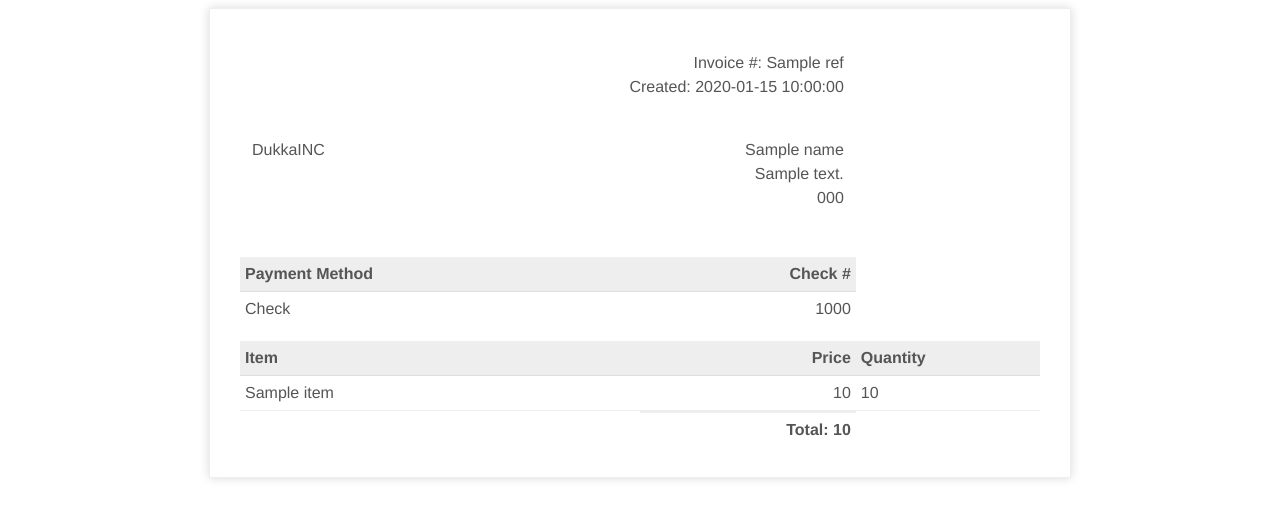
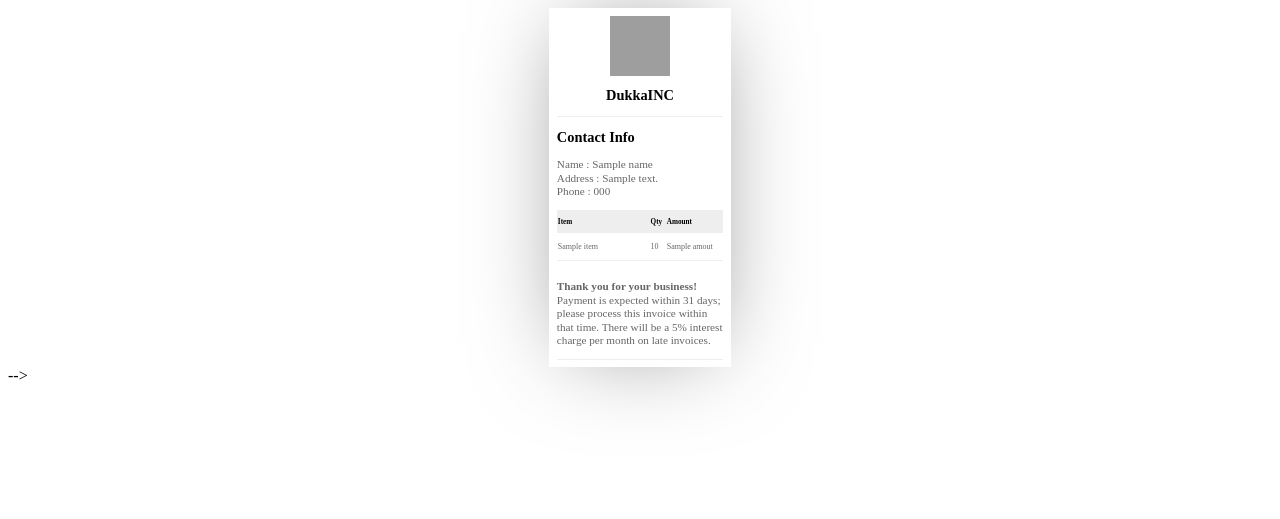
Before and after one commit to MikeSoft007/DukkaINC_, a Flask app: template app/templates/report.html in a window 1280 px wide. Shown: the top 519 px of the page. Run offline with Flask 2, Linux system fonts and the light colour scheme; the template is opened without the code that fills it: most values are stand-ins (such as "Sample title", 1, 10 or a date in 2020); grey boxes are pictures that could not be loaded.

Commit message:
Refactored PDF temlate

```diff
--- a/app/routes.py
+++ b/app/routes.py
@@ -1,4 +1,4 @@
-from flask import request, make_response, jsonify, send_from_directory, render_template
+from flask import request, make_response, jsonify, url_for, render_template
 from flask_csv import send_csv
 from app import app, api, mongo
 from app.utils import DumpData
--- /dev/null
+++ b/app/static/css/style.css
@@ -0,0 +1,82 @@
+#invoice-POS{
+    box-shadow: 0 0 1in -0.25in rgba(0, 0, 0, 0.5);
+    padding:2mm;
+    margin: 0 auto;
+    width: 44mm;
+    background: #FFF;
+
+
+  ::selection {background: #f31544; color: #FFF;}
+  ::moz-selection {background: #f31544; color: #FFF;}
+  h1{
+    font-size: 1.5em;
+    color: #222;
+  }
+  h2{font-size: .9em;}
+  h3{
+    font-size: 1.2em;
+    font-weight: 300;
+    line-height: 2em;
+  }
+  p{
+    font-size: .7em;
+    color: #666;
+    line-height: 1.2em;
+  }
+
+  #top, #mid,#bot{ /* Targets all id with 'col-' */
+    border-bottom: 1px solid #EEE;
+  }
+
+  #top{min-height: 100px;}
+  #mid{min-height: 80px;}
+  #bot{ min-height: 50px;}
+
+  #top .logo{
+    //float: left;
+      height: 60px;
+      width: 60px;
+      background: url(http://michaeltruong.ca/images/logo1.png) no-repeat;
+      background-size: 60px 60px;
+  }
+  .clientlogo{
+    float: left;
+      height: 60px;
+      width: 60px;
+      background: url(http://michaeltruong.ca/images/client.jpg) no-repeat;
+      background-size: 60px 60px;
+    border-radius: 50px;
+  }
+  .info{
+    display: block;
+    //float:left;
+    margin-left: 0;
+  }
+  .title{
+    float: right;
+  }
+  .title p{text-align: right;}
+  table{
+    width: 100%;
+    border-collapse: collapse;
+  }
+  td{
+    //padding: 5px 0 5px 15px;
+    //border: 1px solid #EEE
+  }
+  .tabletitle{
+    //padding: 5px;
+    font-size: .5em;
+    background: #EEE;
+  }
+  .service{border-bottom: 1px solid #EEE;}
+  .item{width: 24mm;}
+  .itemtext{font-size: .5em;}
+
+  #legalcopy{
+    margin-top: 5mm;
+  }
+
+
+
+  }
--- a/app/templates/report.html
+++ b/app/templates/report.html
@@ -1,4 +1,4 @@
-<!DOCTYPE html>
+<!-- <!DOCTYPE html>
 <html>
 	<head>
 		<meta charset="utf-8" />
@@ -173,4 +173,61 @@
 			</table>
 		</div>
 	</body>
-</html>
+</html> -->
+
+
+<!DOCTYPE html>
+<html>
+	<head>
+        <link rel="stylesheet" href="{{ url_for('static', filename='css/style.css') }}">
+        </head>
+<div id="invoice-POS">
+
+
+    <center id="top">
+      <div class="logo"></div>
+      <div class="info">
+        <h2>DukkaINC</h2>
+      </div><!--End Info-->
+    </center><!--End InvoiceTop-->
+
+    <div id="mid">
+      <div class="info">
+        <h2>Contact Info</h2>
+        <p>
+            Name : {{ name }}</br>
+            Address   : {{ address }}</br>
+            Phone   : {{ phone }}</br>
+        </p>
+      </div>
+    </div><!--End Invoice Mid-->
+
+    <div id="bot">
+
+					<div id="table">
+						<table>
+							<tr class="tabletitle">
+								<td class="item"><h2>Item</h2></td>
+								<td class="Hours"><h2>Qty</h2></td>
+								<td class="Rate"><h2>Amount</h2></td>
+							</tr>
+
+							<tr class="service">
+								<td class="tableitem"><p class="itemtext">{{item}}</p></td>
+								<td class="tableitem"><p class="itemtext">{{ qty }}</p></td>
+								<td class="tableitem"><p class="itemtext"> {{ amout }}</p></td>
+							</tr>
+
+
+						</table>
+					</div><!--End Table-->
+
+					<div id="legalcopy">
+						<p class="legal"><strong>Thank you for your business!</strong>  Payment is expected within 31 days; please process this invoice within that time. There will be a 5% interest charge per month on late invoices.
+						</p>
+					</div>
+
+				</div><!--End InvoiceBot-->
+  </div><!--End Invoice-->
+</body>
+</html> -->
```
